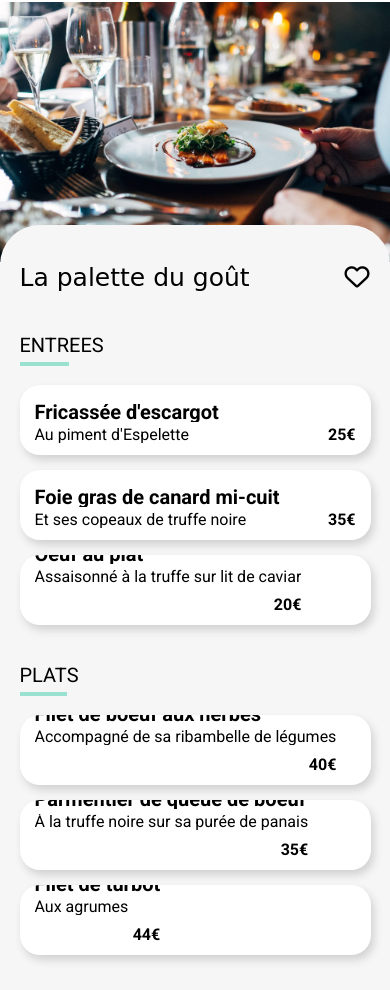
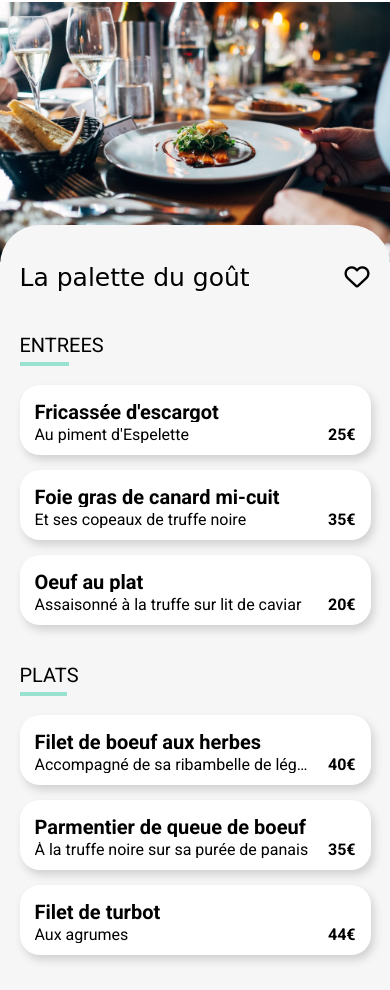
Before and after one commit to Laeti-LA/LaetitiaAillaud_3_23022021, a website: page la-palette-du-gout.html in a window 390 px wide. Shown: the part 75-1065 px from the top of the page. Drawn offline with Linux system fonts and the light colour scheme; a web font is replaced by a local one.

Commit message:
Page restaurant responsive : animation checkbox

```diff
--- a/la-palette-du-gout.html
+++ b/la-palette-du-gout.html
@@ -52,7 +52,7 @@
                                 <div class="dish__info--price">
                                     <span class="price">25€</span>
                                 </div>
-                                <input type="button" class="dish__select-button"/>
+                                <input type="button" class="dish__select-button" value="Fricassée d'escargot"/>
                                 <div class="menu__checkbox">
                                     <i class="menu__checkbox--icon fas fa-check-circle"></i>
                                 </div>
@@ -65,12 +65,12 @@
                                 <div class="dish__info--price">
                                     <span class="price">35€</span>
                                 </div>
+                                <input type="button" class="dish__select-button" value="Foie gras de canard"/>
                                 <div class="menu__checkbox">
                                     <i class="menu__checkbox--icon fas fa-check-circle"></i>
                                 </div>
                             </li>
                             <li class="dish starter--three">
-                                <div class="dish__info">
                                 <div class="dish__info-bloc">
                                     <h5 class="dish__info--title">Oeuf au plat</h5>
                                     <p class="dish__info--details">Assaisonné à la truffe sur lit de caviar</p>
@@ -78,9 +78,9 @@
                                 <div class="dish__info--price">
                                     <span class="price">20€</span>
                                 </div>
-                                </div>
+                                <input type="button" class="dish__select-button" value="Oeuf au plat"/>
                                 <div class="menu__checkbox">
-
+                                    <i class="menu__checkbox--icon fas fa-check-circle"></i>
                                 </div>
                             </li>
                         </ul>
@@ -89,7 +89,6 @@
                         <h3 class="menu__dishes__title"><span class="underline">PLAT</span>S</h3>
                         <ul class="menu__dishes__list">
                             <li class="dish main-courses--one">
-                                <div class="dish__info">
                                 <div class="dish__info-bloc">
                                     <h5 class="dish__info--title">Filet de boeuf aux herbes</h5>
                                     <p class="dish__info--details">Accompagné de sa ribambelle de légumes</p>
@@ -97,13 +96,12 @@
                                 <div class="dish__info--price">
                                     <span class="price">40€</span>
                                 </div>
-                                </div>
+                                <input type="button" class="dish__select-button" value="Filet de boeuf"/>
                                 <div class="menu__checkbox">
-
+                                    <i class="menu__checkbox--icon fas fa-check-circle"></i>
                                 </div>
                             </li>
                             <li class="dish main-courses--two">
-                                <div class="dish__info">
                                 <div class="dish__info-bloc">
                                     <h5 class="dish__info--title">Parmentier de queue de boeuf</h5>
                                     <p class="dish__info--details">À la truffe noire sur sa purée de panais</p>
@@ -111,13 +109,12 @@
                                 <div class="dish__info--price">
                                     <span class="price">35€</span>
                                 </div>
-                                </div>
+                                <input type="button" class="dish__select-button" value="Parmentier"/>
                                 <div class="menu__checkbox">
-
+                                    <i class="menu__checkbox--icon fas fa-check-circle"></i>
                                 </div>
                             </li>
                             <li class="dish main-courses--three">
-                                <div class="dish__info">
                                 <div class="dish__info-bloc">
                                     <h5 class="dish__info--title">Filet de turbot</h5>
                                     <p class="dish__info--details">Aux agrumes</p>
@@ -125,9 +122,9 @@
                                 <div class="dish__info--price">
                                     <span class="price">44€</span>
                                 </div>
-                                </div>
+                                <input type="button" class="dish__select-button" value="Filet de turbot"/>
                                 <div class="menu__checkbox">
-
+                                    <i class="menu__checkbox--icon fas fa-check-circle"></i>
                                 </div>
                             </li>
                         </ul>
@@ -136,7 +133,6 @@
                         <h3 class="menu__dishes__title"><span class="underline">DESS</span>ERTS</h3>
                         <ul class="menu__dishes__list">
                             <li class="dish dessert--one">
-                                <div class="dish__info">
                                 <div class="dish__info-bloc">
                                     <h5 class="dish__info--title">Paris-Brest</h5>
                                     <p class="dish__info--details">Revisité</p>
@@ -144,13 +140,12 @@
                                 <div class="dish__info--price">
                                     <span class="price">18€</span>
                                 </div>
-                                </div>
+                                <input type="button" class="dish__select-button" value="Paris-Brest"/>
                                 <div class="menu__checkbox">
-
+                                    <i class="menu__checkbox--icon fas fa-check-circle"></i>
                                 </div>
                             </li>
                             <li class="dish dessert--two">
-                                <div class="dish__info">
                                 <div class="dish__info-bloc">
                                     <h5 class="dish__info--title">Macaron au chocolat d'exception</h5>
                                     <p class="dish__info--details">Et glace à la vanille de Madagascar</p>
@@ -158,13 +153,12 @@
                                 <div class="dish__info--price">
                                     <span class="price">22€</span>
                                 </div>
-                                </div>
+                                <input type="button" class="dish__select-button" value="Macaron au chocolat"/>
                                 <div class="menu__checkbox">
-
+                                    <i class="menu__checkbox--icon fas fa-check-circle"></i>
                                 </div>
                             </li>
                             <li class="dish dessert--three">
-                                <div class="dish__info">
                                 <div class="dish__info-bloc">
                                     <h5 class="dish__info--title">Mousse au chocolat</h5>
                                     <p class="dish__info--details">Au piment d'Espelette et à la truffe noire</p>
@@ -172,9 +166,9 @@
                                 <div class="dish__info--price">
                                     <span class="price">23€</span>
                                 </div>
-                                </div>
+                                <input type="button" class="dish__select-button" value="Mousse au chocolat"/>
                                 <div class="menu__checkbox">
-
+                                    <i class="menu__checkbox--icon fas fa-check-circle"></i>
                                 </div>
                             </li>
                         </ul>
--- a/sass/pages/_restaurants.scss
+++ b/sass/pages/_restaurants.scss
@@ -70,6 +70,7 @@
                     flex-direction: column;
                     justify-content: space-between;
                     margin: 12px 15px 12px 15px;
+                    overflow: hidden;
                     .dish__info--title{
                         font-weight: nth($list: $font-weight, $n: 3);
                         white-space: nowrap;
@@ -99,10 +100,11 @@
                     bottom: 0;
                     width: 100%;
                     height: 70px;
-                    &:hover + .menu__checkbox{
+                    opacity: 0;
+                    &:focus + .menu__checkbox{
                         margin-right: 0;
                         &>.menu__checkbox--icon{
-                            transform: rotate(360deg);
+                            transform: rotate(2turn);
                         }
                     }
                 }
@@ -118,6 +120,7 @@
                     transition: margin-right 500ms ease-out;
                     .menu__checkbox--icon{
                         color: white;
+                        font-size: nth($list: $font-size, $n: 3);
                         transition: transform 500ms;
                     }
                 }
@@ -126,6 +129,7 @@
     }
 }
 
+// Animation : chargement progressif des plats
 @keyframes menu-loader{
     10%{
         opacity: 0;
```
Also changed, not shown: css/style.css, 1 other file. Lines whose indentation alone changed are shown as unchanged.
